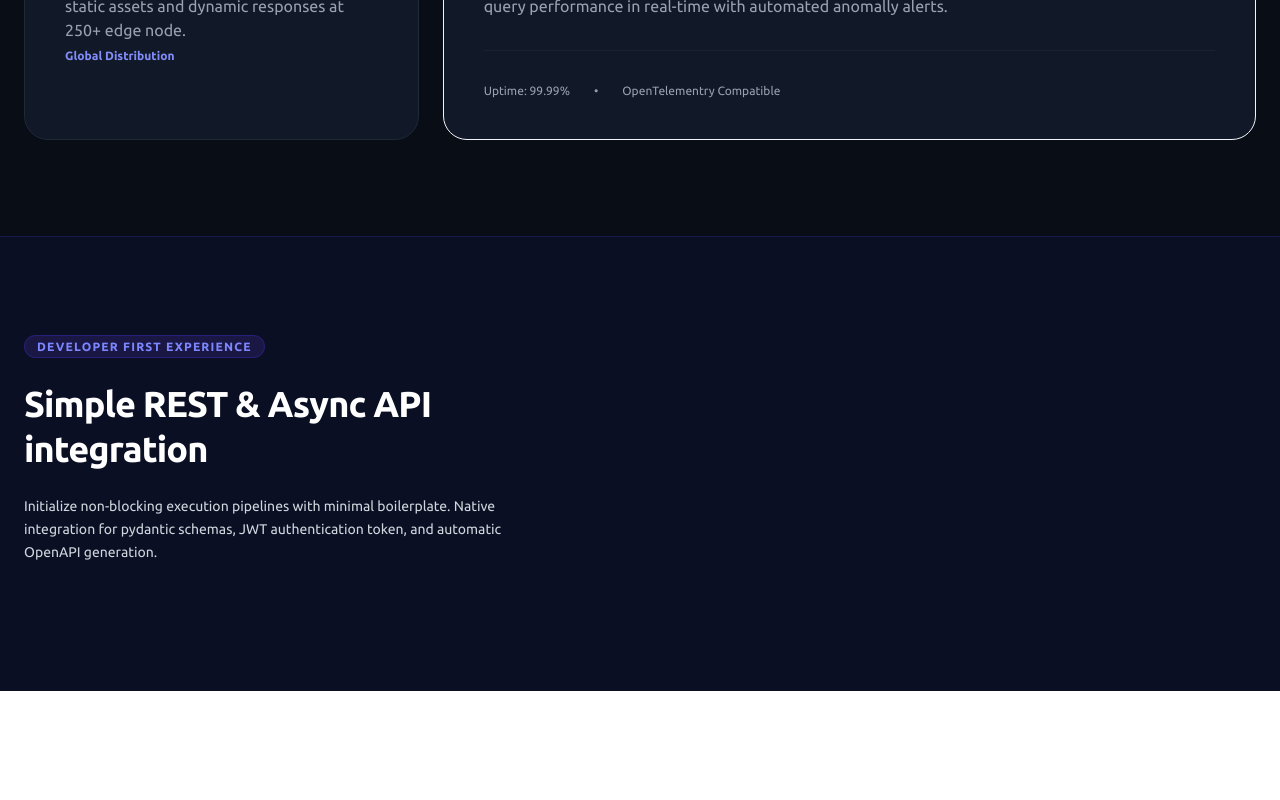
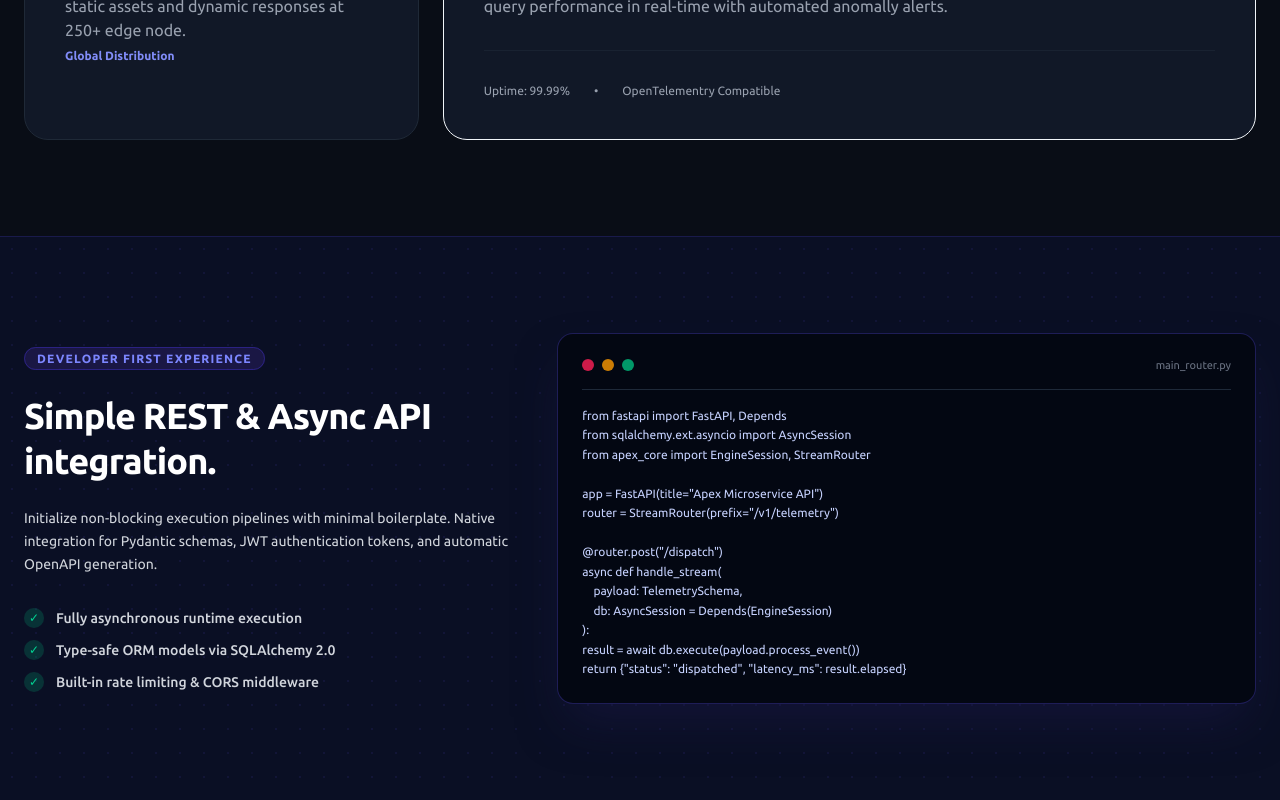
Before and after one commit to okomesanctity30-prog/React, a React (Vite) app: page / in a window 1280 px wide. Shown: the part 1510-2310 px from the top of the page. Before the commit the page ends 2201 px from the top, so only its background shows below. Built offline with nearby package versions, Linux system fonts and the light colour scheme.

Commit message:
update CodeShowcase component

```diff
--- a/src/components/CodeShowcase.jsx
+++ b/src/components/CodeShowcase.jsx
@@ -1,30 +1,80 @@
-const CodeSowcase = () => {
+export default function CodeShowcase() {
   return (
     <section
       id="workflow"
       className="py-24 px-6 bg-[#0a0f24] relative overflow-hidden border-t border-indigo-900/40"
     >
-      <div className="absolute inset-0 bg-[radial-gradient(#312e81_1px,tranparent_1px)] [background-size:24px_24px]"></div>
+      {/* Background Grid Pattern Overlay */}
+      <div className="absolute inset-0 bg-[radial-gradient(#312e81_1px,transparent_1px)] [background-size:24px_24px] opacity-20 pointer-events-none"></div>
 
       <div className="max-w-7xl mx-auto relative z-10">
         <div className="grid grid-cols-1 lg:grid-cols-12 gap-12 items-center">
+          {/* Left Text Column */}
           <div className="lg:col-span-5">
-            <span className="text-xs font-bold uppercase tracking-widest text-indigo-400 bg-indigo-950/80 border border-indigo-800/50 px-3 py-1 rounded-full">
+            <span className="text-xs font-bold uppercase tracking-widest text-indigo-400 bg-indigo-950/80 border border-indigo-800/60 px-3 py-1 rounded-full">
               Developer First Experience
             </span>
             <h2 className="text-3xl sm:text-4xl font-extrabold text-white mt-6 mb-6 tracking-tight leading-tight">
-              Simple REST & Async API integration
+              Simple REST & Async API integration.
             </h2>
             <p className="text-gray-300 text-sm leading-relaxed mb-8">
               Initialize non-blocking execution pipelines with minimal
-              boilerplate. Native integration for pydantic schemas, JWT
-              authentication token, and automatic OpenAPI generation.
+              boilerplate. Native integration for Pydantic schemas, JWT
+              authentication tokens, and automatic OpenAPI generation.
             </p>
+
+            <ul className="space-y-3 text-sm text-gray-300 font-medium">
+              <li className="flex items-center gap-3">
+                <span className="w-5 h-5 rounded-full bg-emerald-500/20 text-emerald-400 flex items-center justify-center text-xs">
+                  ✓
+                </span>
+                Fully asynchronous runtime execution
+              </li>
+              <li className="flex items-center gap-3">
+                <span className="w-5 h-5 rounded-full bg-emerald-500/20 text-emerald-400 flex items-center justify-center text-xs">
+                  ✓
+                </span>
+                Type-safe ORM models via SQLAlchemy 2.0
+              </li>
+              <li className="flex items-center gap-3">
+                <span className="w-5 h-5 rounded-full bg-emerald-500/20 text-emerald-400 flex items-center justify-center text-xs">
+                  ✓
+                </span>
+                Built-in rate limiting &amp; CORS middleware
+              </li>
+            </ul>
+          </div>
+
+          {/* Right Code Block Box */}
+          <div className="lg:col-span-7 bg-[#030712] border border-indigo-900/60 rounded-2xl p-6 shadow-2xl shadow-indigo-950/50 font-mono text-xs text-gray-300">
+            <div className="flex items-center justify-between border-b border-gray-800 pb-4 mb-4">
+              <div className="flex gap-2">
+                <div className="w-3 h-3 rounded-full bg-rose-500/80"></div>
+                <div className="w-3 h-3 rounded-full bg-amber-500/80"></div>
+                <div className="w-3 h-3 rounded-full bg-emerald-500/80"></div>
+              </div>
+              <span className="text-gray-500 text-[11px]">main_router.py</span>
+            </div>
+
+            <pre className="overflow-x-auto leading-relaxed text-indigo-200">
+              <code>{`from fastapi import FastAPI, Depends
+from sqlalchemy.ext.asyncio import AsyncSession
+from apex_core import EngineSession, StreamRouter
+
+app = FastAPI(title="Apex Microservice API")
+router = StreamRouter(prefix="/v1/telemetry")
+
+@router.post("/dispatch")
+async def handle_stream(
+    payload: TelemetrySchema,
+    db: AsyncSession = Depends(EngineSession)
+):
+result = await db.execute(payload.process_event())
+return {"status": "dispatched", "latency_ms": result.elapsed}`}</code>
+            </pre>
           </div>
         </div>
       </div>
     </section>
   );
-};
-
-export default CodeSowcase;
+}
```
